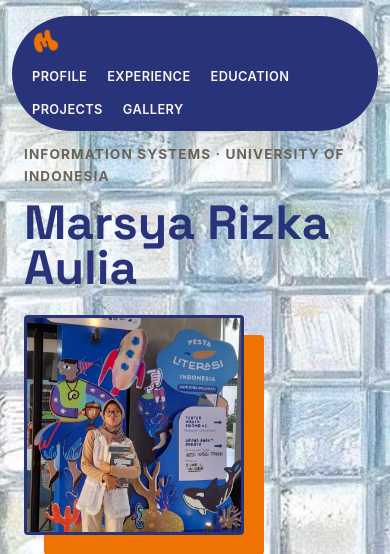
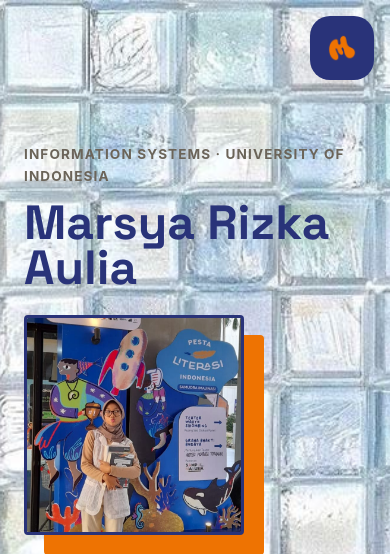
Before and after one commit to msystemctrl/myportofolio, a Django app: page / in a window 390 px wide. Shown: the top 554 px of the page. Run offline with Django 5.2, Linux system fonts and the light colour scheme.

Commit message:
fix: refine mobile navigation menu layout

```diff
--- a/static/css/style.css
+++ b/static/css/style.css
@@ -56,16 +56,13 @@ h1, .brand {
 }
 
 .brand {
-    font-size: 1.1rem;
-    font-weight: 700;
-    color: var(--paper);
-    text-decoration: none;
-    white-space: nowrap;
-
-    /* Logo di header */
     display: inline-flex;
     align-items: center;
-    text-decoration: none;
+    justify-content: center;
+    padding: 0;
+    background: none;
+    border: none;
+    cursor: pointer;
 }
 
 .brand-logo {
@@ -93,23 +90,6 @@ h1, .brand {
 /* Tambahan implementasi untuk header */
 .site-header nav a:hover {
     color: var(--accent);
-}
-
-@media (max-width: 600px) {
-    .site-header {
-        top: 1rem;
-        max-width: calc(100% - 1.5rem);
-    }
-
-    .site-header .container {
-        gap: 1.25rem;
-        padding: 0.7rem 1.25rem;
-        overflow-x: auto;
-    }
-
-    .site-header nav {
-        gap: 1rem;
-    }
 }
 /* Done */
 
@@ -605,17 +585,6 @@ h1, .brand {
         justify-content: flex-start;
     }
 
-    .site-header .container {
-        flex-direction: column;
-        align-items: flex-start;
-        gap: 0.75rem;
-    }
-
-    .site-header nav {
-        flex-wrap: wrap;
-        gap: 0.75rem 1.25rem;
-    }
-
     .skills-section,
     .experience-section,
     .education-section,
@@ -659,3 +628,85 @@ h1, .brand {
     transform: translateY(-2px);
 }
 /* Audio : Done */
+
+/* Mobile navigation : Start */
+@media (max-width: 600px) {
+    .site-header {
+        position: fixed;
+        top: 1rem;
+        right: 1rem;
+        left: auto;
+        transform: none;
+        width: auto;
+        max-width: none;
+        background-color: transparent;
+        border-radius: 0;
+        box-shadow: none;
+        z-index: 1100;
+    }
+
+    .site-header .container {
+        display: flex;
+        flex-direction: column;
+        align-items: flex-end;
+        gap: 0;
+        padding: 0;
+    }
+
+    /* Logo sebagai tombol navigasi */
+    .brand {
+        width: 64px;
+        height: 64px;
+        padding: 0;
+        background-color: var(--ink);
+        border-radius: 20px;
+        box-shadow: var(--shadow);
+    }
+
+    .brand-logo {
+        height: 30px;
+        width: auto;
+    }
+
+    /* Menu tersembunyi secara default */
+    .site-header nav {
+        display: none;
+        flex-direction: column;
+        align-items: flex-start;
+        width: 175px;
+        margin-top: 0.75rem;
+        padding: 0.5rem;
+        background-color: var(--ink);
+        border-radius: 20px;
+        box-shadow: var(--shadow);
+        align-self: flex-end;
+    }
+
+    /* Menu muncul ketika logo ditekan */
+    .site-header.menu-open nav {
+        display: flex;
+    }
+
+    .site-header nav a {
+        display: block;
+        width: 100%;
+        box-sizing: border-box;
+        padding: 0.7rem 0.9rem;
+        color: var(--paper);
+        font-size: 0.85rem;
+        font-weight: 600;
+        border-radius: 12px;
+        text-align: left;
+
+        transition:
+            color 0.2s ease,
+            background-color 0.2s ease;
+    }
+
+    .site-header nav a:hover,
+    .site-header nav a:active {
+        color: var(--accent);
+        background-color: var(--accent-soft);
+    }
+}
+/* Mobile navigation : Done */
--- a/templates/index.html
+++ b/templates/index.html
@@ -18,10 +18,18 @@
 
     <header class="site-header">
         <div class="container">
-            <a href="#profile" class="brand">
+            <button
+                class="brand"
+                id="menu-toggle"
+                type="button"
+                aria-label="Open navigation menu"
+                aria-expanded="false"
+                aria-controls="site-navigation"
+            >
                 <img src="/static/img/M orange.png" alt="Marsya logo" class="brand-logo">
-            </a>
-            <nav>
+            </button>
+
+            <nav id="site-navigation">
                 <a href="#profile">Profile</a>
                 <a href="#experience">Experience</a>
                 <a href="#education">Education</a>
@@ -232,6 +240,7 @@
     </button>
 
     <script>
+        <!-- Music control : Start -->
         const music = document.getElementById("background-music");
         const musicButton = document.getElementById("music-button");
 
@@ -249,6 +258,28 @@
                 musicButton.textContent = "🎵 Play Music";
             }
         });
+        <!-- Music control : Done -->
+
+        <!-- Mobile navigation : Start -->
+        const menuToggle = document.getElementById("menu-toggle");
+        const siteHeader = document.querySelector(".site-header");
+        const navLinks = document.querySelectorAll(".site-header nav a");
+
+        menuToggle.addEventListener("click", function () {
+            siteHeader.classList.toggle("menu-open");
+
+            const isMenuOpen = siteHeader.classList.contains("menu-open");
+
+            menuToggle.setAttribute("aria-expanded", isMenuOpen);
+        });
+
+        navLinks.forEach(function (link) {
+            link.addEventListener("click", function () {
+                siteHeader.classList.remove("menu-open");
+                menuToggle.setAttribute("aria-expanded", "false");
+            });
+        });
+        <!-- Mobile navigation : Done -->
     </script>
 </body>
 </html>
```
